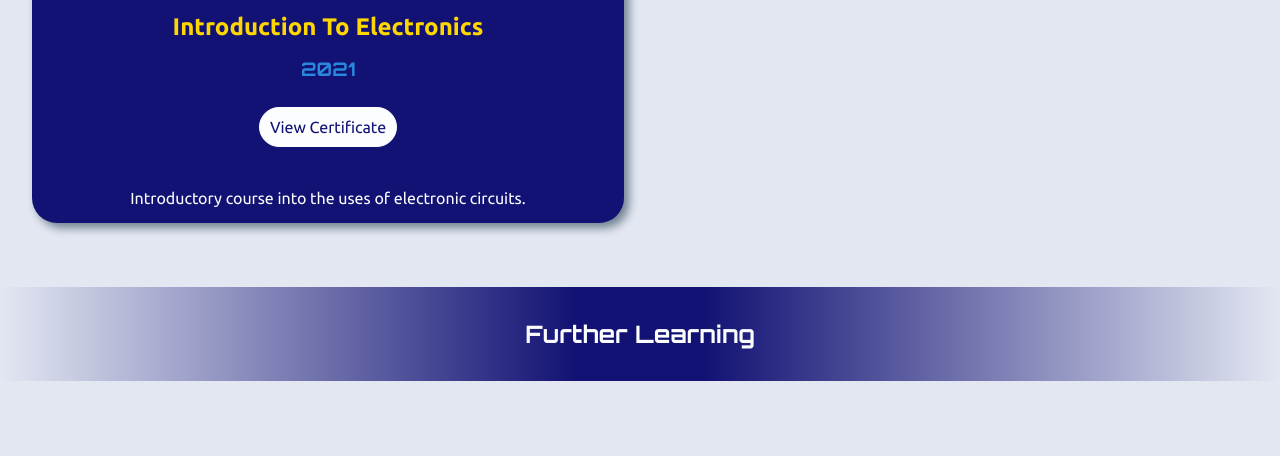
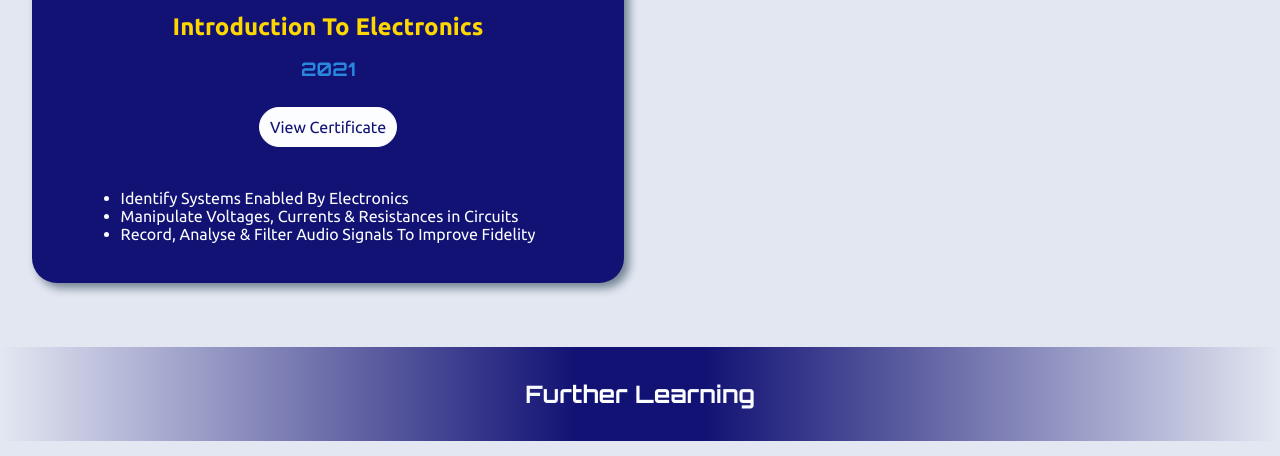
Before and after one commit to SJS404/sjs404.github.io, a plain HTML site: page education.html in a window 1280 px wide. Shown: the part 4837-5293 px from the top of the page. Drawn offline with Linux system fonts and the light colour scheme.

Commit message:
education update

```diff
--- a/education.html
+++ b/education.html
@@ -368,9 +368,9 @@
 
                         <div class="course-summary2">
                             <ul>
-                                <li>Terminology.</li>
+                                <li>Terminology</li>
                                 <li>Main Processes Of ICT Systems (Sending, Retrieving, Manipulating, Conveying Data)</li>
-                                <li>Use System Maps To Identify Key Components.</li>
+                                <li>Use System Maps To Identify Key Components</li>
                             </ul>
                         </div>
                     </div>
@@ -384,7 +384,11 @@
                         <a href="" class="cert-btn" data-modal="Electronics">View Certificate</a>
 
                         <div class="course-summary2">
-                            <p class="course-summary">Introductory course into the uses of electronic circuits.</p>
+                            <ul>
+                                <li>Identify Systems Enabled By Electronics</li>
+                                <li>Manipulate Voltages, Currents & Resistances in Circuits</li>
+                                <li>Record, Analyse & Filter Audio Signals To Improve Fidelity</li>
+                            </ul>
                         </div>
                     </div>
 
@@ -412,7 +416,7 @@
                         <a href="https://tryhackme.com/" target="_blank"><img src="assets/brands/thm.png" alt="Try Hack Me"></a>
                         </div>
 
-                        <script src="https://tryhackme.com/badge/827519"></script>
+                        <!-- <script src="https://tryhackme.com/badge/827519"></script> -->
 
                         <div class="thm-des">
                         <p>Try Hack Me allows me to keep upto date with current security features and exploitations out there. It also allows me to gain new knowledge and skills from home on topics i may not have experienced before, and practice these in a safe, sandbox environment.</p>
```
